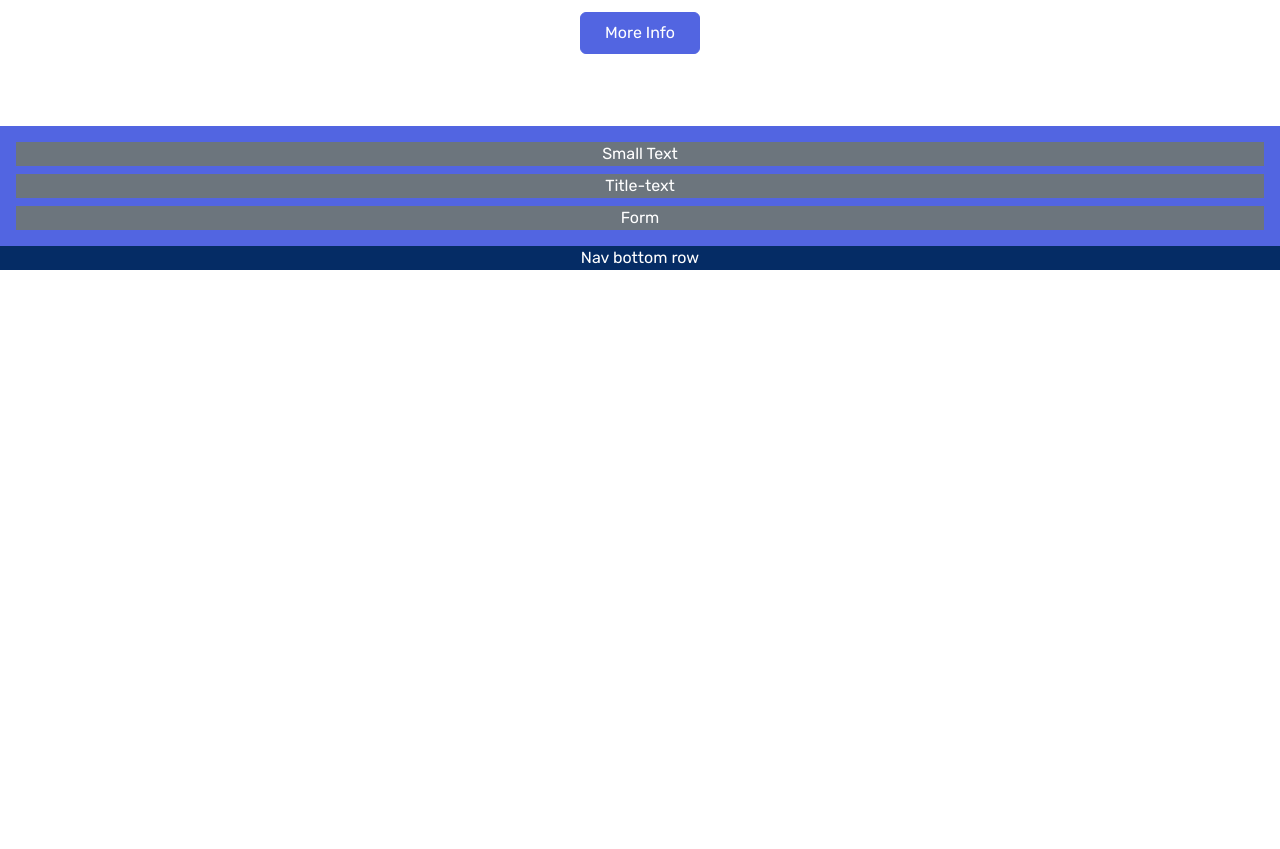
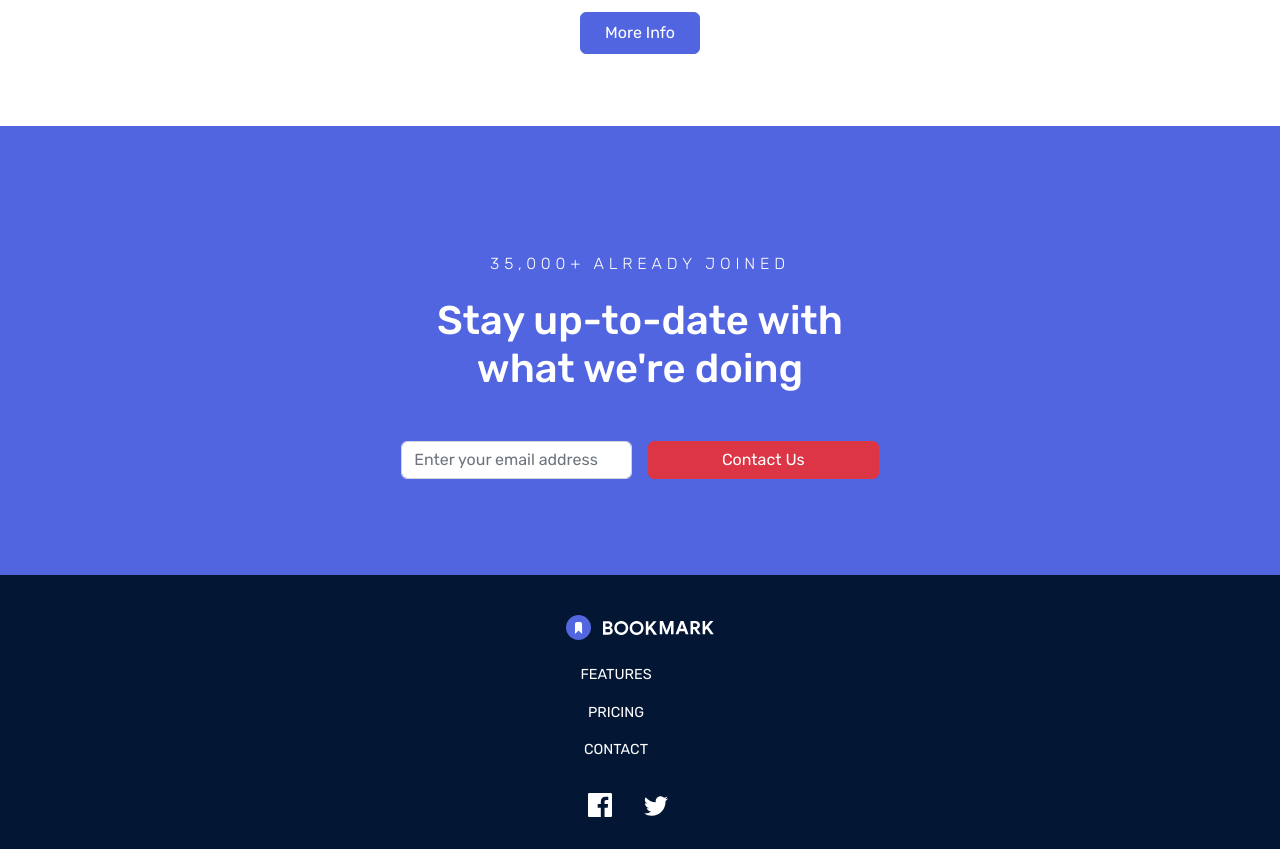
Before and after one commit to evarkitecta/Angular-Sprint2, a website: page index.html in a window 1280 px wide. Shown: the part 2580-3429 px from the top of the page. Before the commit the page ends 2850 px from the top, so only its background shows below. Drawn offline with nearby package versions, Linux system fonts and the light colour scheme.

Commit message:
Nivell 2 - Exercici 5 - contingut

```diff
--- a/index.html
+++ b/index.html
@@ -421,24 +421,59 @@
         <!-- FORM SECTION -->
         <!-- ============================= -->
 
-        <section class="row  bg-primary p-3">
-            <div class="col-12 bg-c-gray text-center mb-2">
-                Small Text
+        <section class="row d-flex bg-primary justify-content-center">
+
+            <div class="col-12 col-md-5 text-center mt-md-4 py-5">
+                <div class="my-5">
+                    <p class="h6 pt-2 text-uppercase mb-4 more-word-spacing">35,000+ already joined</p>
+                    <h2 class="h1 my-4">Stay up-to-date with what we're doing</h2>
+                </div>
+                <form class="d-flex flex-column flex-md-row align-items-center justify-content-center m-3 my-5">
+                    <input type="email" class="form-control me-md-3 mb-3 mb-md-0 flex-md-shrink-1"
+                        placeholder="Enter your email address" id="exampleInputEmail1" aria-describedby="emailHelp">
+                    <button type="submit" class="btn btn-danger mt-x mt-md-0 align-items-center w-100 ">Contact
+                        Us</button>
+                </form>
             </div>
-            <div class="col-12 bg-c-gray text-center mb-2">
-                Title-text
-            </div>
-            <div class="col-12 bg-c-gray text-center">
-                Form
-            </div>
+
         </section>
 
         <!-- ============================= -->
         <!-- BOTTOM NAV -->
         <!-- ============================= -->
 
-        <section class="row  bg-c-dark-blue">
-            <div class="col text-center">Nav bottom row</div>
+        <section class="row bg-c-dark-blue d-flex align-content-center justify-content-center">
+
+            <div class="col-12  text-center justify-content-center text-white my-4">
+                <a class="navbar-brand px-4 p-md-0 " href="#">
+                    <img class="mt-3" src="./img/logo-bookmark_white.svg" alt="logo Bookmark" height="25">
+                </a>
+                <ul
+                    class="navbar-nav ms-md-auto me-xl-5 justify-content-center align-items-center text-uppercase text-white">
+
+                    <li class="nav-item mt-3">
+                        <a class="nav-link mx-3" aria-current="page" href="#">Features</a>
+                    </li>
+                    <li class="nav-item">
+                        <a class="nav-link mx-3 " aria-current="page" href="#">Pricing</a>
+                    </li>
+                    <li class="nav-item">
+                        <a class="nav-link mx-3 mb-3 " aria-current="page" href="#">Contact</a>
+                    </li>
+
+                </ul>
+
+                <ul class="navbar-nav d-flex flex-row  justify-content-center ms-md-auto pe-md-4 align-items-center">
+                    <li class="nav-item ">
+                        <a class="nav-link  mx-3 text-light" aria-current="page" href="#"> <img
+                                src="./img/icon-facebook.svg" alt="hamburguer menu"></a>
+                    </li>
+                    <li class="nav-item">
+                        <a class="nav-link mx-3 text-light" aria-current="page" href="#"><img
+                                src="./img/icon-twitter.svg" alt="hamburguer menu"></a>
+                    </li>
+                </ul>
+            </div>
         </section>
 
     </footer>
--- /dev/null
+++ b/sass/_c-footer.scss
@@ -0,0 +1,10 @@
+.more-word-spacing{
+    letter-spacing: 0.3rem;
+    font-weight: lighter;
+}
+
+// @media (min-width: 768px) {
+
+
+
+// }
--- a/sass/_c-vars.scss
+++ b/sass/_c-vars.scss
@@ -16,7 +16,7 @@ $secondary: #FA5959;
 // Create your own map with custom colors
 
 $custom-colors: (
-  "c-dark-blue": $blue-800,
+  "c-dark-blue": $blue-900,
   "c-gray": $gray-600,
 );
 
--- a/sass/main.scss
+++ b/sass/main.scss
@@ -25,3 +25,5 @@
 @import "c-download";
 
 @import "c-faqs";
+
+@import "c-footer";
```
Also changed, not shown: css/main.css, img/logo-bookmark_white.svg (added), 1 other file.
